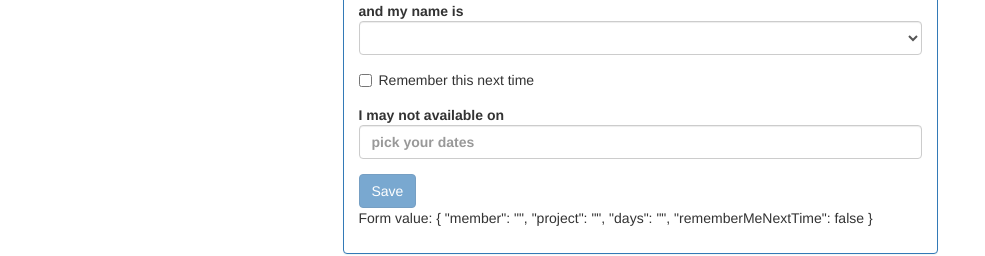
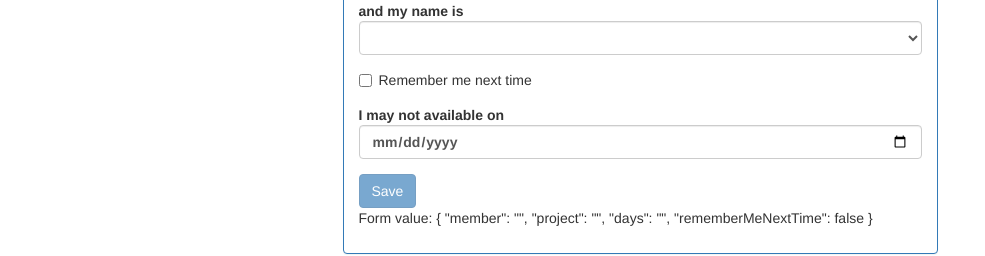
Before and after one commit to Prabucgi/LeaveForeCast, an Angular app: page /apply in a window 1280 px wide. Shown: the part 144-400 px from the top of the page, without its empty margins (0-985 px from the left). Built offline with nearby package versions, Linux system fonts and the light colour scheme; what devextreme-angular would draw is missing.

Commit message:
label changes

```diff
--- a/src/app/apply-leave/apply-leave.component.html
+++ b/src/app/apply-leave/apply-leave.component.html
@@ -21,14 +21,15 @@
         <div class="form-group">
           <div class="checkbox">
             <label>
-              <input type="checkbox" formControlName="rememberMeNextTime">Remember this next time</label>
+              <input type="checkbox" formControlName="rememberMeNextTime">Remember me next time</label>
           </div>
         </div>
         <div class="form-group">
           <label class="center-block">I may not available on
-            <input class="form-control" formControlName="days" placeholder="pick your dates">
+            <input class="form-control" formControlName="days" type="date" placeholder="pick your dates">
           </label>
         </div>
+
         <button class="btn btn-primary" type="submit" [disabled]="!applyForm.valid">Save</button>
       </form>
 
--- a/src/app/apply-leave/apply-leave.component.ts
+++ b/src/app/apply-leave/apply-leave.component.ts
@@ -25,7 +25,7 @@ export class ApplyLeaveComponent implements OnInit {
       member: ['', Validators.required],
       project: ['', Validators.required],
       days: ['', Validators.required],
-      rememberMeNextTime:false
+      rememberMeNextTime: false
     });
   }
   ngOnInit() {
@@ -37,12 +37,16 @@ export class ApplyLeaveComponent implements OnInit {
     this.onChanges();
 
   }
+
+  buildDay(): FormGroup {
+    return this.fb.group({ day: '' });
+  }
   onChanges(): void {
     this.applyForm.get("project").valueChanges.subscribe(val => {
       this.members = this.membersMap.get(val);
     })
   }
-  save():void{
+  save(): void {
     console.log("Saved");
     console.log(this.applyForm);
     alert("Saved");
```
